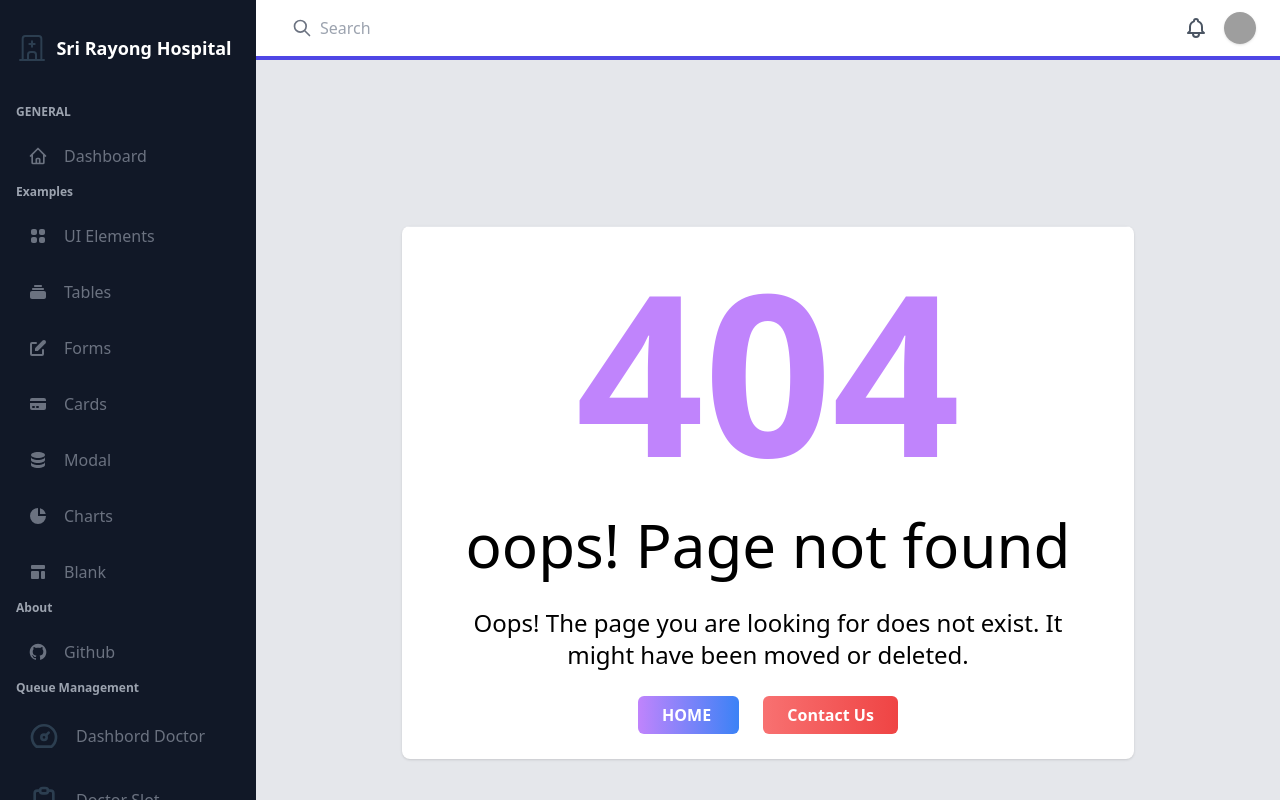
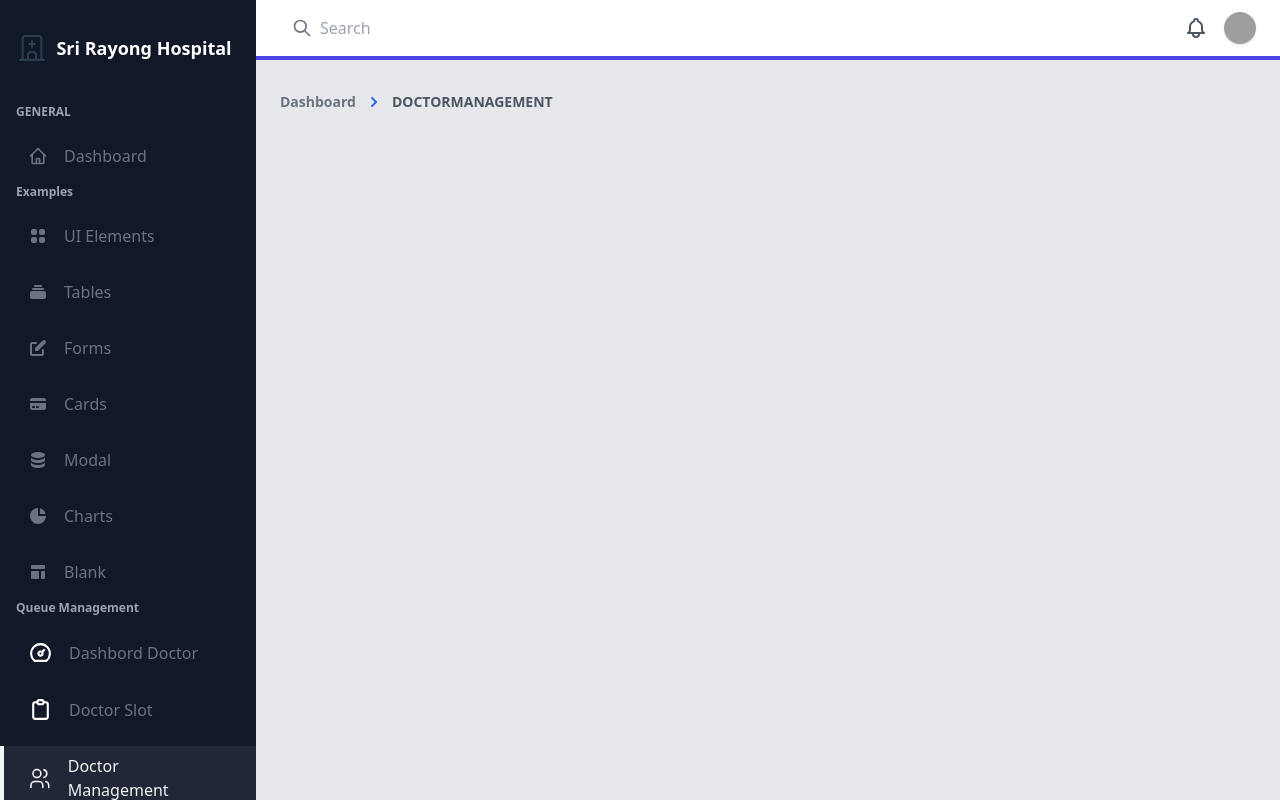
Before and after one commit to chatuphat/queue_management_old, a Vue app in the folder frontend/: page /doctormanagement in a window 1280 px wide. Built offline with nearby package versions, Linux system fonts and the light colour scheme; grey boxes are pictures that could not be loaded; what vue3-apexcharts would draw is missing.

Commit message:
create doctor Management.vue and add routor

```diff
--- a/frontend/src/components/Sidebar.vue
+++ b/frontend/src/components/Sidebar.vue
@@ -223,7 +223,7 @@
 
           <span class="mx-4">Blank</span>
         </router-link>
-        <p class="pl-4 text-xs my-2 font-semibold mb-4 text-gray-400">About</p>
+        <!-- <p class="pl-4 text-xs my-2 font-semibold mb-4 text-gray-400">About</p>
         <a
           target="_blank"
           class="flex items-center px-6 py-2 mt-4 duration-200 border-l-4"
@@ -242,7 +242,7 @@
           </svg>
 
           <span class="mx-4">Github</span>
-        </a>
+        </a> -->
 
         <!-- ----------------------------------------------------------------------Queue Management ---------------------------------------------------------------->
         <p class="pl-4 my-2 text-xs font-semibold mb-4 text-gray-400">
@@ -259,11 +259,11 @@
           <svg
             xmlns="http://www.w3.org/2000/svg"
             class="icon icon-tabler icon-tabler-dashboard"
-            width="32"
-            height="32"
+            width="25"
+            height="25"
             viewBox="0 0 24 24"
             stroke-width="2"
-            stroke="#2c3e50"
+            stroke="#ffffff"
             fill="none"
             stroke-linecap="round"
             stroke-linejoin="round"
@@ -285,11 +285,11 @@
           <svg
             xmlns="http://www.w3.org/2000/svg"
             class="icon icon-tabler icon-tabler-clipboard"
-            width="32"
-            height="32"
+            width="25"
+            height="25"
             viewBox="0 0 24 24"
             stroke-width="2"
-            stroke="#2c3e50"
+            stroke="#ffffff"
             fill="none"
             stroke-linecap="round"
             stroke-linejoin="round"
@@ -302,6 +302,35 @@
           </svg>
 
           <span class="mx-4">Doctor Slot</span>
+        </router-link>
+
+        <router-link
+          class="flex items-center px-6 py-2 mt-4 duration-200 border-l-4"
+          :class="[
+            $route.name === 'Doctormanagement' ? activeClass : inactiveClass,
+          ]"
+          to="/Doctormanagement"
+        >
+          <svg
+            xmlns="http://www.w3.org/2000/svg"
+            class="icon icon-tabler icon-tabler-users"
+            width="25"
+            height="25"
+            viewBox="0 0 24 24"
+            stroke-width="1.5"
+            stroke="#ffffff"
+            fill="none"
+            stroke-linecap="round"
+            stroke-linejoin="round"
+          >
+            <path stroke="none" d="M0 0h24v24H0z" fill="none" />
+            <circle cx="9" cy="7" r="4" />
+            <path d="M3 21v-2a4 4 0 0 1 4 -4h4a4 4 0 0 1 4 4v2" />
+            <path d="M16 3.13a4 4 0 0 1 0 7.75" />
+            <path d="M21 21v-2a4 4 0 0 0 -3 -3.85" />
+          </svg>
+
+          <span class="mx-4">Doctor Management</span>
         </router-link>
       </nav>
     </div>
--- a/frontend/src/router/index.ts
+++ b/frontend/src/router/index.ts
@@ -10,6 +10,7 @@ import Card from "../views/CardView.vue";
 import Blank from "../views/BlankView.vue";
 import Doctorslot from "../views/DoctorslotView.vue";
 import Dashborddoctor from "../views/DashborddoctorView.vue";
+import Doctormanagement from "../views/DoctormanagementView.vue"
 import NotFound from "../views/NotFound.vue";
 
 const routes: Array<RouteRecordRaw> = [
@@ -70,6 +71,13 @@ const routes: Array<RouteRecordRaw> = [
     component: Dashborddoctor,
   },
 
+  {
+    path: "/doctormanagement",
+    name: "Doctormanagement",
+    component : Doctormanagement,
+  }
+  ,
+
   { path: "/:pathMatch(.*)*", component: NotFound },
 ];
 
--- /dev/null
+++ b/frontend/src/views/DoctormanagementView.vue
@@ -0,0 +1,7 @@
+<template>
+  <!-- Breadcrumb -->
+  <Breadcrumb breadcrumb="Doctormanagement" />
+</template>
+<script lang="ts" setup>
+import Breadcrumb from "../partials/Breadcrumb.vue";
+</script>
```
